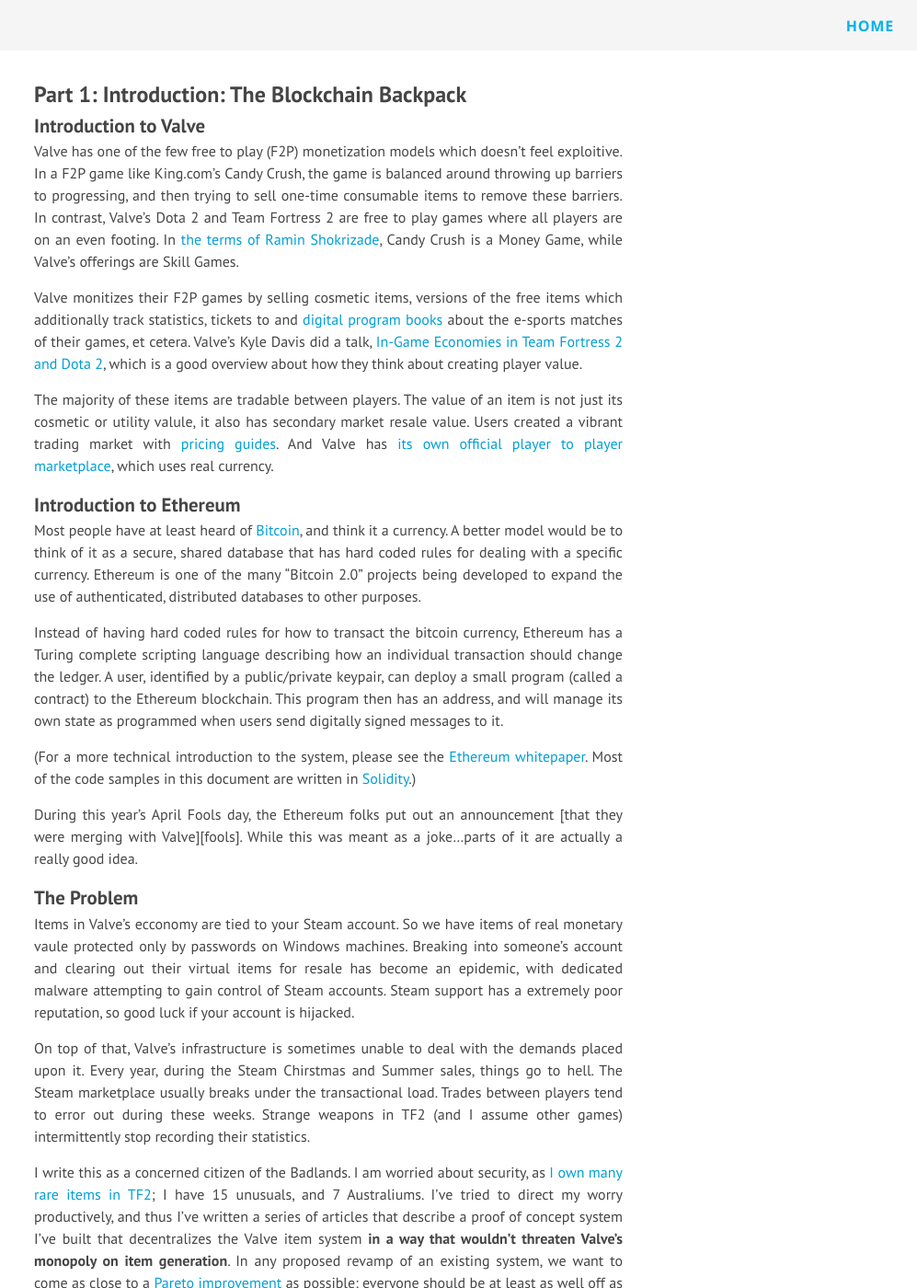
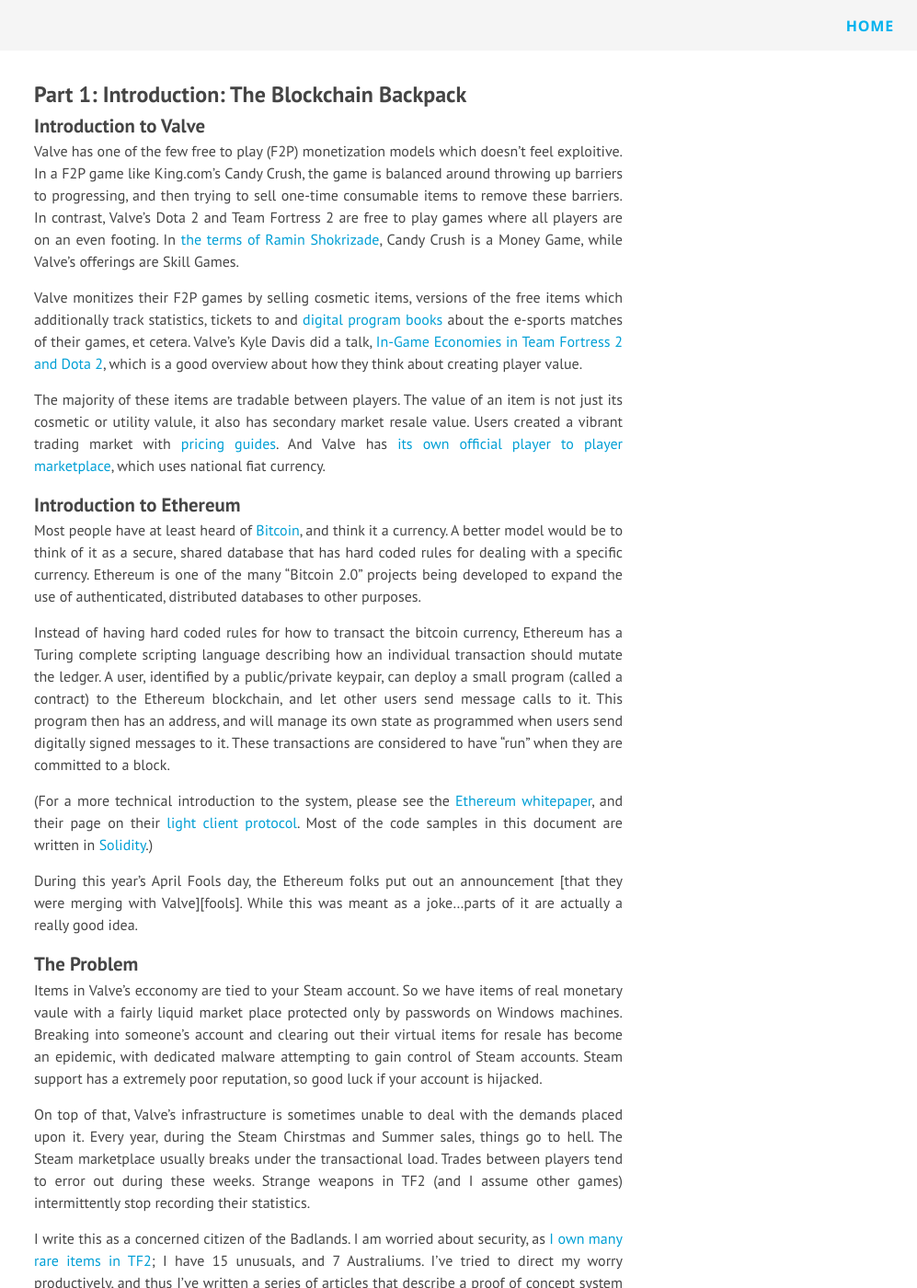
Before and after one commit to drblue9001/blockchain-backpack, a Jekyll site: the page built from website/part1.md, in a window 1280 px wide and 1400 px high. Shown: the whole window at 92% size, without its empty margins (283-1280 px from the left). Built offline with Jekyll 4.4.1, drawn with Linux system fonts in a browser that asks for light colours; nearby versions of some CDN libraries; Markdown is read by kramdown in place of the engine named in the settings; some of the changed text lies outside the part shown.

Commit message:
Further clean up of Parts 1 and 2.

````diff
--- a/website/part1.md
+++ b/website/part1.md
@@ -11,7 +11,7 @@
 
 Valve monitizes their F2P games by selling cosmetic items, versions of the free items which additionally track statistics, tickets to and [digital program books][compendium] about the e-sports matches of their games, et cetera. Valve's Kyle Davis did a talk, [In-Game Economies in Team Fortress 2 and Dota 2][davistalk], which is a good overview about how they think about creating player value.
 
-The majority of these items are tradable between players. The value of an item is not just its cosmetic or utility valule, it also has secondary market resale value. Users created a vibrant trading market with [pricing guides][bptf]. And Valve has [its own official player to player marketplace][scm], which uses real currency.
+The majority of these items are tradable between players. The value of an item is not just its cosmetic or utility valule, it also has secondary market resale value. Users created a vibrant trading market with [pricing guides][bptf]. And Valve has [its own official player to player marketplace][scm], which uses national fiat currency.
 
 [topf2p]: http://www.gamasutra.com/blogs/RaminShokrizade/20130626/194933/The_Top_F2P_Monetization_Tricks.php
 [compendium]: http://www.dota2.com/international/compendium/0/1/0/
@@ -23,20 +23,21 @@
 
 Most people have at least heard of [Bitcoin][bitcoin], and think it a currency. A better model would be to think of it as a secure, shared database that has hard coded rules for dealing with a specific currency. Ethereum is one of the many "Bitcoin 2.0" projects being developed to expand the use of authenticated, distributed databases to other purposes.
 
-Instead of having hard coded rules for how to transact the bitcoin currency, Ethereum has a Turing complete scripting language describing how an individual transaction should change the ledger. A user, identified by a public/private keypair, can deploy a small program (called a contract) to the Ethereum blockchain. This program then has an address, and will manage its own state as programmed when users send digitally signed messages to it.
+Instead of having hard coded rules for how to transact the bitcoin currency, Ethereum has a Turing complete scripting language describing how an individual transaction should mutate the ledger. A user, identified by a public/private keypair, can deploy a small program (called a contract) to the Ethereum blockchain, and let other users send message calls to it. This program then has an address, and will manage its own state as programmed when users send digitally signed messages to it. These transactions are considered to have "run" when they are committed to a block.
 
-(For a more technical introduction to the system, please see the [Ethereum whitepaper][whitepaper]. Most of the code samples in this document are written in [Solidity][sol].)
+(For a more technical introduction to the system, please see the [Ethereum whitepaper][whitepaper], and their page on their [light client protocol][light]. Most of the code samples in this document are written in [Solidity][sol].)
 
 During this year's April Fools day, the Ethereum folks put out an announcement [that they were merging with Valve][fools]. While this was meant as a joke...parts of it are actually a really good idea.
 
 [bitcoin]: https://bitcoin.org/
 [whitepaper]: https://github.com/ethereum/wiki/wiki/White-Paper
+[light]: https://github.com/ethereum/wiki/wiki/Light-client-protocol
 [sol]: https://github.com/ethereum/wiki/wiki/Solidity-Tutorial
 [fool]: https://blog.ethereum.org/2015/04/01/ethereums-unexpected-future-direction/
 
 ### The Problem
 
-Items in Valve's ecconomy are tied to your Steam account. So we have items of real monetary vaule protected only by passwords on Windows machines. Breaking into someone's account and clearing out their virtual items for resale has become an epidemic, with dedicated malware attempting to gain control of Steam accounts. Steam support has a extremely poor reputation, so good luck if your account is hijacked.
+Items in Valve's ecconomy are tied to your Steam account. So we have items of real monetary vaule with a fairly liquid market place protected only by passwords on Windows machines. Breaking into someone's account and clearing out their virtual items for resale has become an epidemic, with dedicated malware attempting to gain control of Steam accounts. Steam support has a extremely poor reputation, so good luck if your account is hijacked.
 
 On top of that, Valve's infrastructure is sometimes unable to deal with the demands placed upon it. Every year, during the Steam Chirstmas and Summer sales, things go to hell. The Steam marketplace usually breaks under the transactional load. Trades between players tend to error out during these weeks. Strange weapons in TF2 (and I assume other games) intermittently stop recording their statistics.
 
@@ -112,9 +113,9 @@
   * They should be able to trade it to another player.
   * They should be able to run Valve blessed modification code.
 
-We can build an Ethereum contract that does the above (part 1), and add hooks so Valve can continue to deploy new features. The main contract will perform the core storage of items, authentication, and known extension contracts for item modification and futher expansion of the system. The entire prototype is [here on github][prototype]; the rest of this article will instead be a high level overview of the software interface.
+We can build an Ethereum contract that does the above (part 1), and add hooks so Valve can continue to deploy new features. The main contract will perform the core storage of items, authentication, and dispatch to extension contracts for item modification and futher expansion of the system. The entire prototype is [here on github][prototype]; the rest of this article will instead be a high level overview of the software interface.
 
-<image style="float:right; width: 200px; margin: 10px;" src="trezor.jpg" />
+<image style="float:right; width: 175px; margin: 10px;" src="trezor.jpg" />
 
 Given that all interactions with this contract are done through digitally signed messages, people's backpack identity becomes a public/private keypair. This brings us to the one thing we won't prototype: dedicated hardware to protect the private key and perform signing of messages that get sent to the backpack system. Given the prevalence of remote access trojans as a way to bypass Valve's existing two-factor authentication, any system that relies on the security of a user's desktop is non-starter. I will instead hand-wave towards the Bitcoin communities hardware wallets which perform a similar function: [Trezor][trezor] (shown right), [Ledger Wallet][ledger], smart cards with secure elements, etc. Steam would prepare a transaction request and would send it to the signing hardware. The signing hardware would show the transaction to the user on an embedded screen. The user would have to physically press a button on the signing hardware to sign the proposed transaction.
 
@@ -231,14 +232,14 @@
 
 ### Users unlocking items for modification
 
-In the Valve item system, whenever an item is modified, it gets a new item id. This seems like
+In the Valve item system, whenever an item is modified, it gets a new item id. This seems like an important identity property to preserve, so the only way to modify a finalized item should be to give it a new item id:
 
 ```cpp
 // As the owner of an item:
 bp.UnlockItemFor(my_item_id, a_valve_contract);
-// [An invocation of a_valve_contract].
+a_valve_contract.call([my_item_id]);  // Not the real syntax
 
-// Inside the implementation of |a_valve_contract|:
+// Inside the implementation of a_valve_contract:
 new_item = bp.OpenForModification(my_item_id);
 bp.SetIntAttribute(new_item, xxx, yyyyyy);
 bp.FinalizeItem(new_item)
````
Also changed, not shown: website/part2.md (+2 -0 lines).
